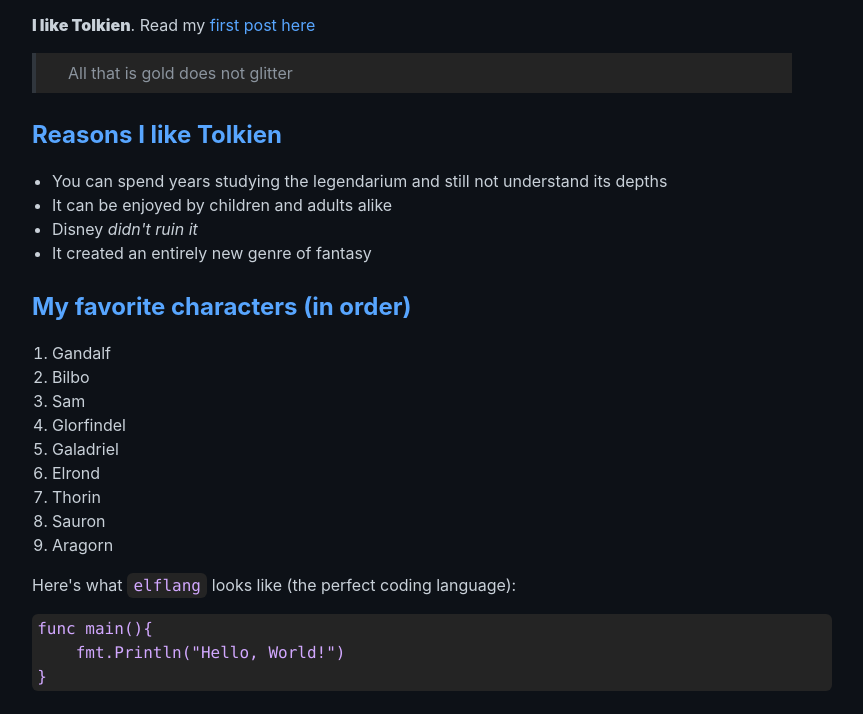
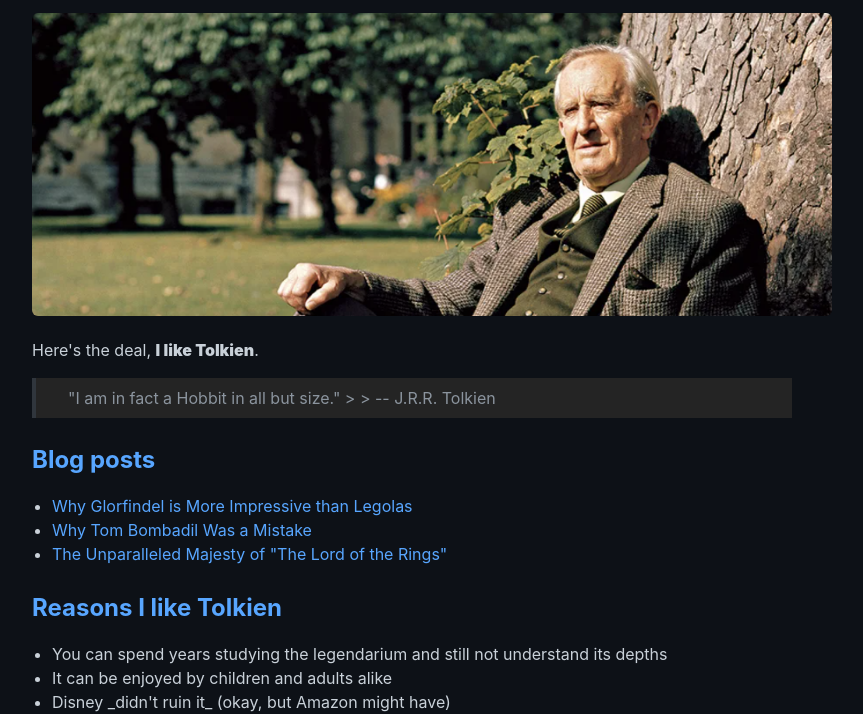
Before and after one commit to stwaldo/static-site-generator, a plain HTML site: page docs/index.html in a window 1280 px wide. Shown: the part 95-809 px from the top of the page, without its empty margins (208-1071 px from the left). Drawn offline with Linux system fonts and the light colour scheme.

Commit message:
Update index.html to improve content presentation and add a new greeting

```diff
--- a/docs/index.html
+++ b/docs/index.html
@@ -10,9 +10,11 @@
 
 <body>
     <article>
-        <div><h1>Tolkien Fan Club</h1><p><b>I like Tolkien</b>. Read my <a href="/static-site-generator/majesty">first post here</a></p><blockquote>All that is gold does not glitter</blockquote><h2>Reasons I like Tolkien</h2><ul><li>You can spend years studying the legendarium and still not understand its depths</li><li>It can be enjoyed by children and adults alike</li><li>Disney <i>didn't ruin it</i></li><li>It created an entirely new genre of fantasy</li></ul><h2>My favorite characters (in order)</h2><ol><li>Gandalf</li><li>Bilbo</li><li>Sam</li><li>Glorfindel</li><li>Galadriel</li><li>Elrond</li><li>Thorin</li><li>Sauron</li><li>Aragorn</li></ol><p>Here's what <code>elflang</code> looks like (the perfect coding language):</p><pre><code>func main(){
-    fmt.Println("Hello, World!")
-}</code></pre></div>
+        <div><h1>Tolkien Fan Club</h1><p><img src="/static-site-generator/images/tolkien.png" alt="JRR Tolkien sitting"></img></p><p>Here's the deal, <b>I like Tolkien</b>.</p><blockquote>"I am in fact a Hobbit in all but size."
+>
+> -- J.R.R. Tolkien</blockquote><h2>Blog posts</h2><ul><li><a href="/static-site-generator/blog/glorfindel">Why Glorfindel is More Impressive than Legolas</a></li><li><a href="/static-site-generator/blog/tom">Why Tom Bombadil Was a Mistake</a></li><li><a href="/static-site-generator/blog/majesty">The Unparalleled Majesty of "The Lord of the Rings"</a></li></ul><h2>Reasons I like Tolkien</h2><ul><li>You can spend years studying the legendarium and still not understand its depths</li><li>It can be enjoyed by children and adults alike</li><li>Disney _didn't ruin it_ (okay, but Amazon might have)</li><li>It created an entirely new genre of fantasy</li></ul><h2>My favorite characters (in order)</h2><ol><li>Gandalf</li><li>Bilbo</li><li>Sam</li><li>Glorfindel</li><li>Galadriel</li><li>Elrond</li><li>Thorin</li><li>Sauron</li><li>Aragorn</li></ol><p>Here's what <code>elflang</code> looks like (the perfect coding language):</p><pre><code>func main(){
+    fmt.Println("Aiya, Ambar!")
+}</code></pre><p>Want to get in touch? <a href="/static-site-generator/contact">Contact me here</a>.</p><p>This site was generated with a custom-built <a href="https://www.boot.dev/courses/build-static-site-generator-python">static site generator</a> from the course on <a href="https://www.boot.dev">Boot.dev</a>.</p></div>
     </article>
 </body>
 
```
